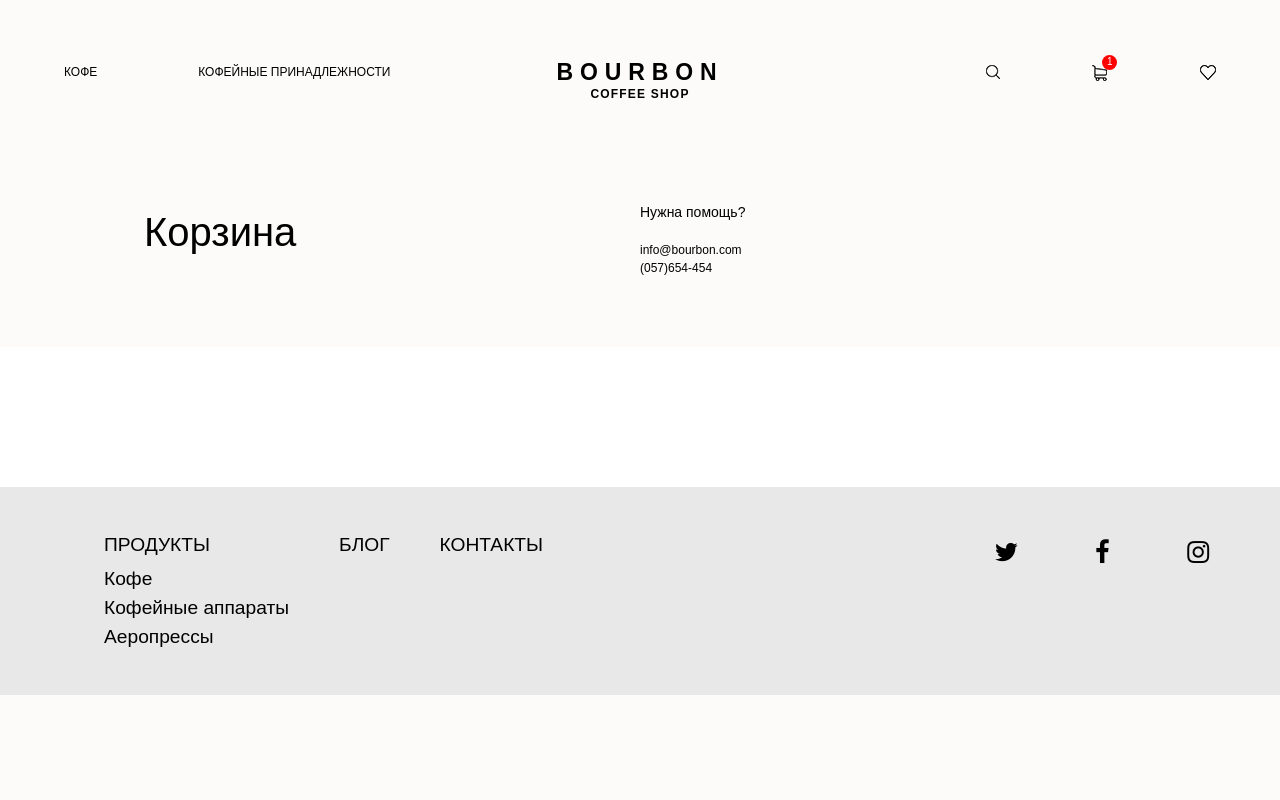
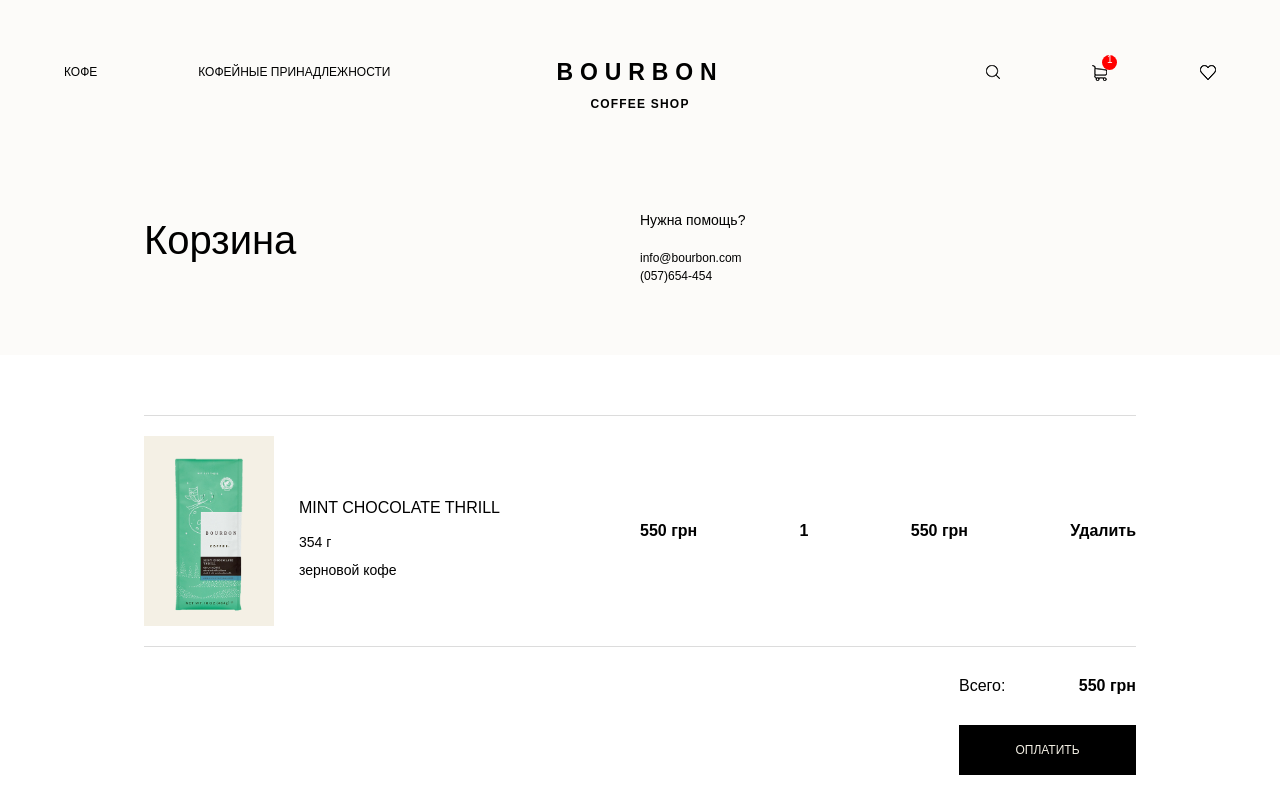
Before and after one commit to VladislavLinnik/bourbon-coffee, a plain HTML site: page basket.html in a window 1280 px wide. Shown: the top 800 px of the page. Drawn offline with Linux system fonts and the light colour scheme.

Commit message:
second changes

```diff
--- a/basket.html
+++ b/basket.html
@@ -83,7 +83,29 @@
 <!-- basket -->
 <div class="basket">
     <div class="container">
-        <div class="basket-wrap">
+        <div class="basket-wrap clearfix">
+
+            <div class="basket__product">
+                <div class="basket__product-left">
+                    <div class="basket__product-img"><img src="img/coffee/mint-chocolate-thrill.png"></div>
+                    <div class="basket__product-text">
+                        <h3>MINT CHOCOLATE THRILL</h3>
+                        <span>354 г</span>
+                        <span>зерновой кофе</span>
+                    </div>
+                </div>
+                <div class="basket__product-right">
+                    <div class="basket__product-price">550 грн</div>
+                    <div class="basket__product-amount">1</div>
+                    <div class="basket__product-total">550 грн</div>
+                    <div class="basket__product-delete">Удалить</div>
+                </div>
+            </div>
+
+            <div class="basket__result">
+                <span class="basket__result-total">Всего: <b>550 грн</b></span>
+                <button class="btn btn-black">Оплатить</button>
+            </div>
 
         </div>
     </div>
--- a/css/basket.css
+++ b/css/basket.css
@@ -2,9 +2,7 @@
     font-family: sans-serif;
     background-color: #fcfbf9;
 }
-.basket-wrap {
-    padding: 0 80px;
-}
+.basket-wrap {padding: 0 80px;}
 .basket-relative {
     position: relative;
 }
@@ -63,6 +61,70 @@
 /* basket */
 .basket {
     background-color: #fff;
-    padding: 70px 160px;
+    padding: 60px 0 170px;
 }
+.basket__product {
+    display: flex;
+    align-items: center;
+    padding: 20px 0;
+    border-top: 1px solid gainsboro;
+    border-bottom: 1px solid gainsboro;
+    margin-bottom: 30px;
+}
+.basket__product-left,
+.basket__product-right {
+    display: flex;
+    align-items: center;
+    flex-basis: 100%;
+    /* flex: 1; */
+}
+.basket__product-right {justify-content: space-between;}
+.basket__product-img {
+    width: 130px;
+    height: 190px;
+    background-color: #f4f0e5;
+    text-align: center;
+    margin-right: 25px;
+}
+.basket__product-img img {
+    max-width: 100%;
+    height: 80%;
+    transform: translateY(15%);
+}
+.basket__product-text h3, span{display: block;}
+.basket__product-text span{
+    margin-top: 10px;
+    font-size: 14px;
+    font-weight: 400;
+    line-height: 18px;
+}
+.basket__product-text h3 {
+    text-transform: uppercase;
+    font-size: 16px;
+    font-weight: 400;
+    line-height: 18px;
+}
+.basket__product-right {
+    margin-left: auto;
+}
+.basket__product-price,
+.basket__product-amount,
+.basket__product-total,
+.basket__product-delete {
+    font-size: 16px;
+    font-weight: 600;
+    line-height: 18px;
+}
+.basket__product-delete {cursor: pointer;}
+
+.basket__result {
+    float: right;
+}
+.basket__result-total {
+    font-size: 16px;
+    font-weight: 400;
+    line-height: 18px;
+    margin-bottom: 30px;
+}
+.basket__result-total b {float: right;}
 /* basket end */
```
